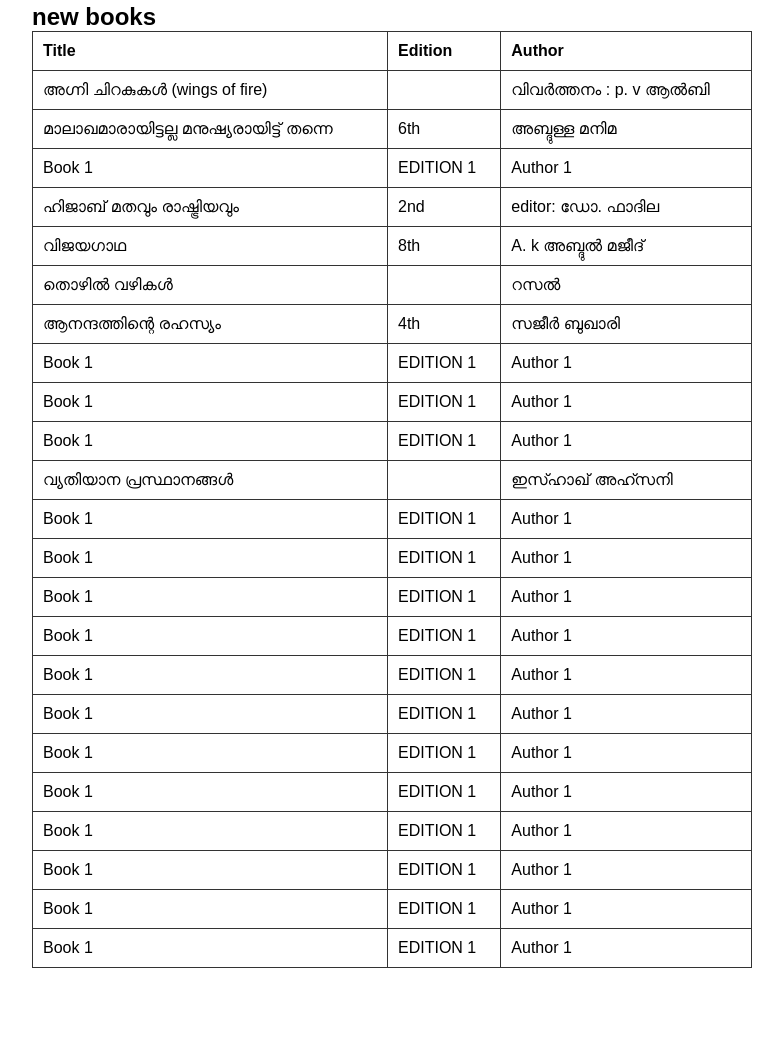
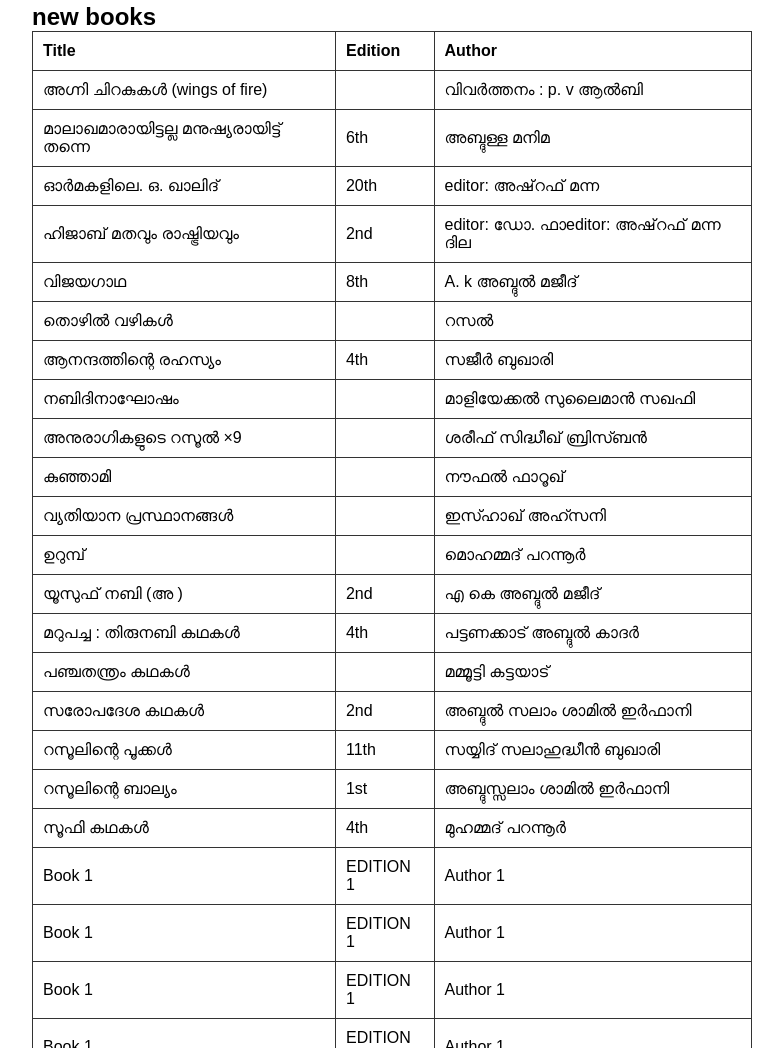
Before and after one commit to mhadica/LIbraryAi, a plain HTML site: page index.html in a window 1280 px wide. Shown: the part 823-1871 px from the top of the page, without its empty margins (248-1031 px from the left). Before the commit the page ends 1831 px from the top, so only its background shows below. Drawn offline with Linux system fonts and the light colour scheme.

Commit message:
Update index.html

```diff
--- a/index.html
+++ b/index.html
@@ -66,14 +66,14 @@
                     <td>അബ്ദുള്ള മനിമ </td>
                 </tr>
                 <tr>
-                    <td>Book 1</td>
-                    <td>EDITION 1</td>
-                    <td>Author 1</td>
+                    <td>ഓർമകളിലെ. ഒ. ഖാലിദ് </td>
+                    <td>20th</td>
+                    <td>editor: അഷ്‌റഫ്‌  മന്ന</td>
                 </tr>
                 <tr>
                     <td>ഹിജാബ് മതവും രാഷ്ട്രിയവും </td>
                     <td>2nd</td>
-                    <td>editor: ഡോ. ഫാദില</td>
+                    <td>editor: ഡോ. ഫാeditor: അഷ്‌റഫ്‌  മന്ന   ദില</td>
                 </tr>
                 <tr>
                     <td>വിജയഗാഥ </td>
@@ -91,19 +91,19 @@
                     <td>സജീർ ബുഖാരി </td>
                 </tr>
                 <tr>
-                    <td>Book 1</td>
-                    <td>EDITION 1</td>
-                    <td>Author 1</td>
+                    <td>നബിദിനാഘോഷം</td>
+                    <td></td>
+                    <td>മാളിയേക്കൽ സുലൈമാൻ സഖഫി </td>
                 </tr>
                 <tr>
-                    <td>Book 1</td>
-                    <td>EDITION 1</td>
-                    <td>Author 1</td>
+                    <td>അനുരാഗികളുടെ റസൂൽ ×9</td>
+                    <td></td>
+                    <td>ശരീഫ് സിദ്ധീഖ് ബ്രിസ്ബൻ </td>
                 </tr>
                 <tr>
-                    <td>Book 1</td>
-                    <td>EDITION 1</td>
-                    <td>Author 1</td>
+                    <td>കുഞ്ഞാമി </td>
+                    <td></td>
+                    <td>നൗഫൽ ഫാറൂഖ്</td>
                 </tr>
                 <tr>
                     <td>വ്യതിയാന പ്രസ്ഥാനങ്ങൾ </td>
@@ -111,44 +111,44 @@
                     <td>ഇസ്ഹാഖ് അഹ്സനി </td>
                 </tr>
                 <tr>
-                    <td>Book 1</td>
-                    <td>EDITION 1</td>
-                    <td>Author 1</td>
+                    <td>ഉറുമ്പ് </td>
+                    <td></td>
+                    <td>മൊഹമ്മദ്‌ പറന്നൂർ</td>
                 </tr>
                 <tr>
-                    <td>Book 1</td>
-                    <td>EDITION 1</td>
-                    <td>Author 1</td>
+                    <td>യൂസുഫ് നബി (അ )</td>
+                    <td>2nd</td>
+                    <td>എ കെ അബ്ദുൽ മജീദ് </td>
                 </tr>
                 <tr>
-                    <td>Book 1</td>
-                    <td>EDITION 1</td>
-                    <td>Author 1</td>
+                    <td>മറുപച്ച : തിരുനബി കഥകൾ </td>
+                    <td>4th</td>
+                    <td>പട്ടണക്കാട് അബ്ദുൽ കാദർ </td>
                 </tr>
                 <tr>
-                    <td>Book 1</td>
-                    <td>EDITION 1</td>
-                    <td>Author 1</td>
+                    <td>പഞ്ചതന്ത്രം കഥകൾ </td>
+                    <td></td>
+                    <td>മമ്മൂട്ടി കട്ടയാട് </td>
                 </tr>
                 <tr>
-                    <td>Book 1</td>
-                    <td>EDITION 1</td>
-                    <td>Author 1</td>
+                    <td>സരോപദേശ കഥകൾ </td>
+                    <td>2nd</td>
+                    <td>അബ്ദുൽ സലാം ശാമിൽ ഇർഫാനി</td>
                 </tr>
                 <tr>
-                    <td>Book 1</td>
-                    <td>EDITION 1</td>
-                    <td>Author 1</td>
+                    <td>റസൂലിന്റെ പൂക്കൾ</td>
+                    <td>11th</td>
+                    <td>സയ്യിദ് സലാഹുദ്ധീൻ ബുഖാരി </td>
                 </tr>
                 <tr>
-                    <td>Book 1</td>
-                    <td>EDITION 1</td>
-                    <td>Author 1</td>
+                    <td>റസൂലിന്റെ ബാല്യം </td>
+                    <td>1st</td>
+                    <td>അബ്ദുസ്സലാം ശാമിൽ ഇർഫാനി </td>
                 </tr>
                 <tr>
-                    <td>Book 1</td>
-                    <td>EDITION 1</td>
-                    <td>Author 1</td>
+                    <td>സൂഫി കഥകൾ </td>
+                    <td>4th</td>
+                    <td>മുഹമ്മദ്‌ പറന്നൂർ </td>
                 </tr>
                 <tr>
                     <td>Book 1</td>
```
